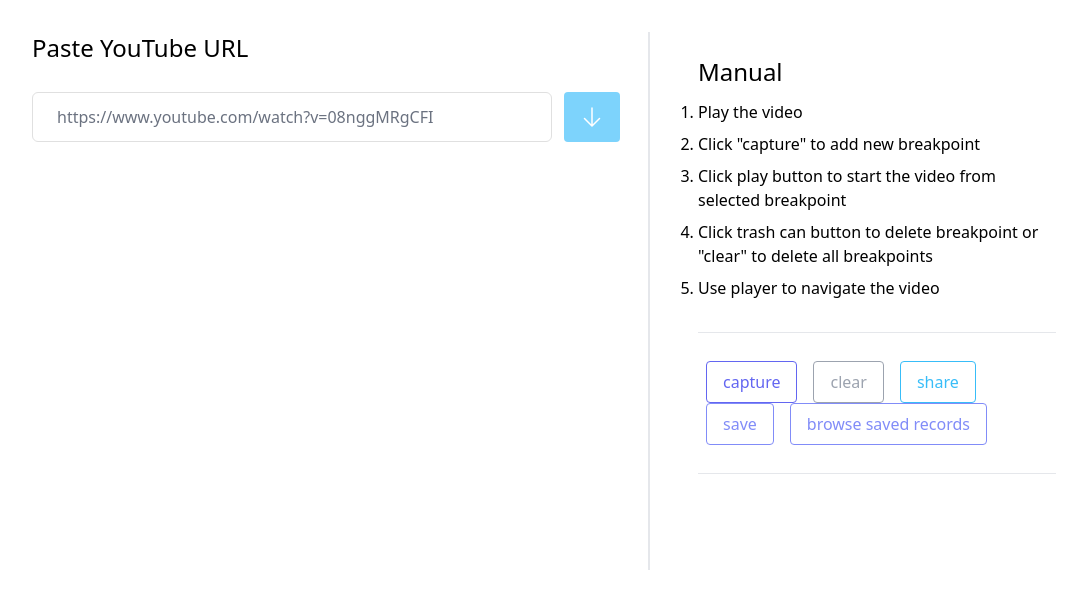
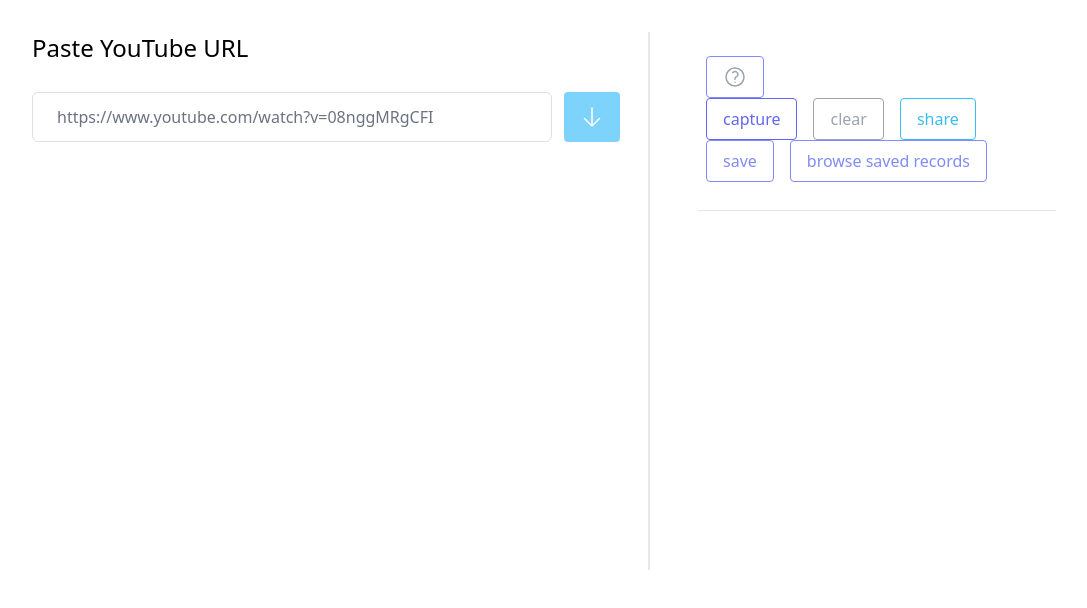
Before and after one commit to piotrpersona/loopme, a Next.js app: page / in a window 1280 px wide. Shown: the top 608 px of the page, without its empty margins (96-1183 px from the left). Built offline with nearby package versions, Linux system fonts and the light colour scheme.

Commit message:
feat: Display help
Signed-off-by: Piotr Persona <persona.piotr@gmail.com>

```diff
--- a/components/looper/Looper.jsx
+++ b/components/looper/Looper.jsx
@@ -3,6 +3,7 @@ import ReactPlayer from 'react-player'
 import { useEffect, useState } from 'react'
 import { v4 as uuid } from 'uuid';
 import { ArrowDownIcon, CheckIcon, DocumentDuplicateIcon, PlayIcon, TrashIcon } from '@heroicons/react/24/solid'
+import { QuestionMarkCircleIcon, XMarkIcon } from '@heroicons/react/24/outline'
 import hash from "object-hash";
 import Records from '../records/Records'
 
@@ -22,6 +23,7 @@ export default function Looper() {
     const [displaySavePane, setDisplaySavePane] = useState(false)
     const [savedRecords, setSavedRecords] = useState({})
     const [recordName, setRecordName] = useState('')
+    const [displayHelp, setDisplayHelp] = useState(false)
 
     useEffect(() => {
         setDomLoaded(true);
@@ -183,9 +185,17 @@ export default function Looper() {
         }
     }
 
+    var showHelp = (e) => {
+        setDisplayHelp(true)
+    }
+
+    var hideHelp = (e) => {
+        setDisplayHelp(false)
+    }
+
     return (
         <main className="space-y-12 mx-4 md:mx-24 flex flex-row">
-            <section className="mx-4 mt-8 px-4 border-r-2">
+            <section id="playerPane" className="mx-4 mt-8 px-4 border-r-2">
                 <h2 className="text-2xl">Paste YouTube URL</h2>
                 <div className="flex my-4">
                     <input
@@ -220,8 +230,14 @@ export default function Looper() {
                     )}
                 </div>
             </section>
-            <section className="mx-4 mt-8 px-4">
+            <section id="helpPane" className="mx-4 mt-8 px-4">
+                {displayHelp && (
                     <section className="">
+                        <button
+                            className="rounded mx-2 py-2 px-4 bg-transparent border text-indigo-400 border-indigo-400 hover:border-indigo-500 hover:text-indigo-500 focus:bg-indigo-500 focus:text-white"
+                            onClick={hideHelp}>
+                            <XMarkIcon className="h-6 w-6 text-gray-400 hover:text-indigo-500" />
+                        </button>
                         <h2 className="text-2xl py-2">Manual</h2>
                         <ol className="list-decimal">
                             {
@@ -239,8 +255,15 @@ export default function Looper() {
                             }
                         </ol>
                     </section>
-                <hr className="my-7"></hr>
-                <section className="my-2">
+                )}
+                <section id="controlsPane" className="my-2">
+                    <div>
+                        <button
+                            className="rounded mx-2 py-2 px-4 bg-transparent border text-indigo-400 border-indigo-400 hover:border-indigo-500 hover:text-indigo-500 focus:bg-indigo-500 focus:text-white"
+                            onClick={showHelp}>
+                            <QuestionMarkCircleIcon className="h-6 w-6 text-gray-400 hover:text-indigo-500" />
+                        </button>
+                    </div>
                     <div>
                         <button
                             className="rounded mx-2 py-2 px-4 bg-transparent border border-indigo-500 text-indigo-500 hover:text-indigo-600"
@@ -281,7 +304,7 @@ export default function Looper() {
                     {displaySavePane && (
                         <section>
                             <div>
-                                <input className="font-light text-gray-500 py-2 px-4 border border-sky-300 rounded-l" type="text" placeholder="name" onChange={handleSaveRecordName}/>
+                                <input className="font-light text-gray-500 py-2 px-4 border border-sky-300 rounded-l" type="text" placeholder="name" onChange={handleSaveRecordName} />
                                 <button
                                     className="rounded mx-2 py-2 px-4 bg-transparent border text-indigo-400 border-indigo-400 hover:border-indigo-500 hover:text-indigo-500 focus:bg-indigo-500 focus:text-white"
                                     onClick={handleSaveRecord}>
--- a/components/records/Records.jsx
+++ b/components/records/Records.jsx
@@ -1,9 +1,5 @@
 import React from 'react'
-import { useEffect, useState } from 'react'
-import { v4 as uuid } from 'uuid';
 import { ArrowDownCircleIcon, TrashIcon } from '@heroicons/react/24/solid'
-
-const MAX_BREAKPOINTS = 20
 
 export default function Records({ records }) {
   return (
```
Lines whose indentation alone changed are shown as unchanged.
